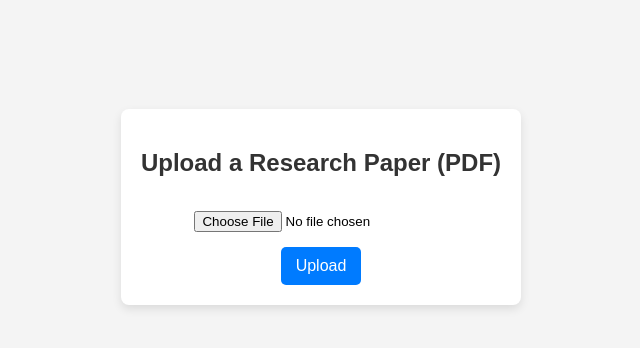
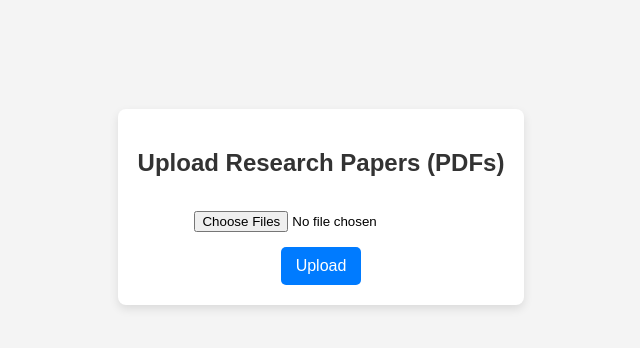
Before and after one commit to farhat-qadri/Research-Paper-Details, a Flask app: page / in a window 1280 px wide. Shown: the part 193-541 px from the top of the page, without its empty margins (319-959 px from the left). Run offline with Flask 3, Linux system fonts and the light colour scheme.

Commit message:
Update index.html

```diff
--- a/templates/index.html
+++ b/templates/index.html
@@ -43,12 +43,13 @@
 </head>
 <body>
     <div class="container">
-        <h2>Upload a Research Paper (PDF)</h2>
+        <h2>Upload Research Papers (PDFs)</h2>
         <form action="/upload" method="post" enctype="multipart/form-data">
-            <input type="file" name="file" accept=".pdf" required>
+            <input type="file" name="file" accept=".pdf" required multiple>
             <br>
             <button type="submit">Upload</button>
         </form>
     </div>
+
 </body>
 </html>
```
